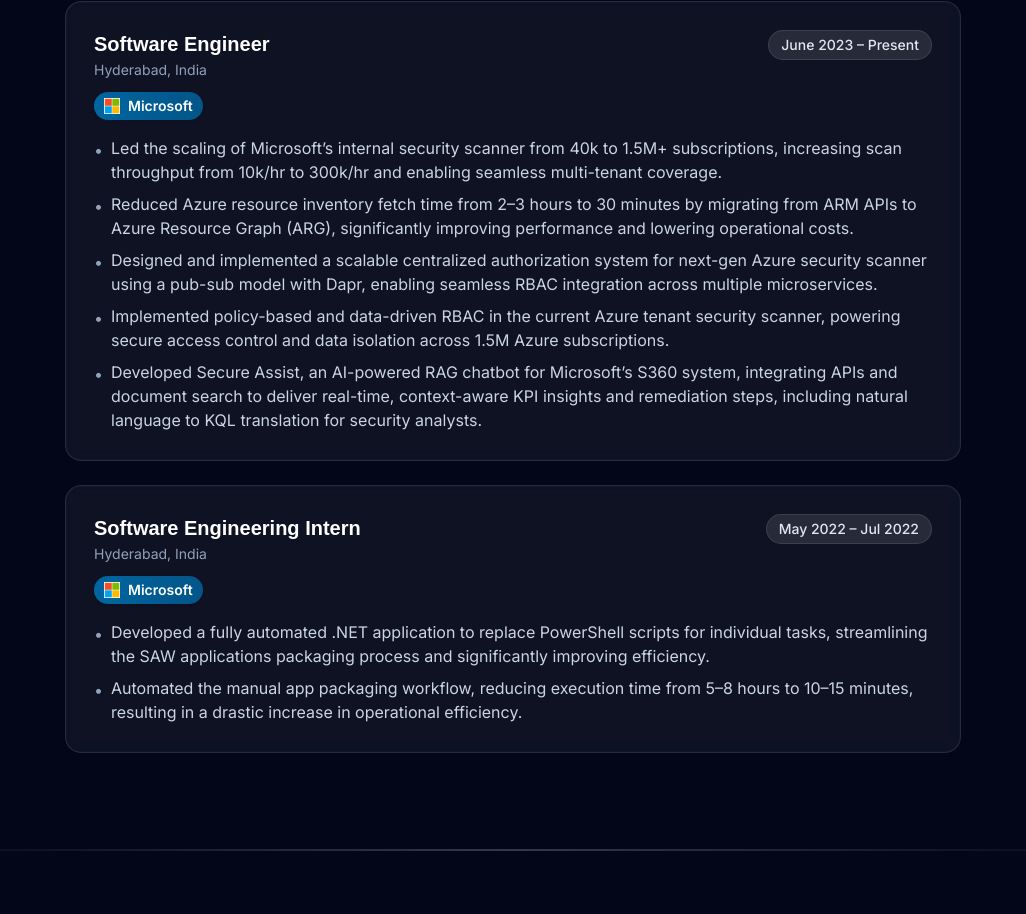
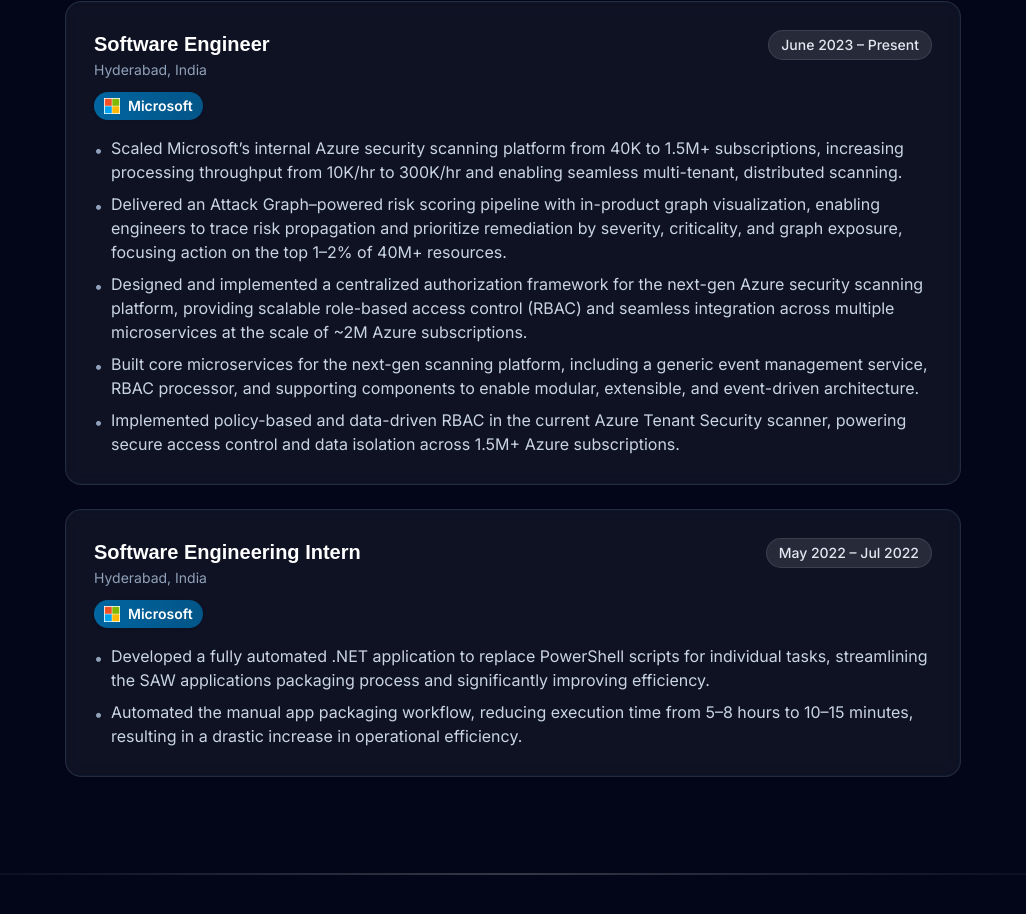
Before and after one commit to rajat-09x/Portfolio, a Next.js app: page / in a window 1280 px wide. Shown: the part 4171-5085 px from the top of the page, without its empty margins (127-1153 px from the left). Built offline with nearby package versions, Linux system fonts and the light colour scheme.

Commit message:
Update Experience.tsx

```diff
--- a/src/components/Experience.tsx
+++ b/src/components/Experience.tsx
@@ -40,11 +40,11 @@
       location: 'Hyderabad, India',
       duration: 'June 2023 – Present',
       bullets: [
-        'Led the scaling of Microsoft’s internal security scanner from 40k to 1.5M+ subscriptions, increasing scan throughput from 10k/hr to 300k/hr and enabling seamless multi-tenant coverage.',
-        'Reduced Azure resource inventory fetch time from 2–3 hours to 30 minutes by migrating from ARM APIs to Azure Resource Graph (ARG), significantly improving performance and lowering operational costs.',
-        'Designed and implemented a scalable centralized authorization system for next-gen Azure security scanner using a pub-sub model with Dapr, enabling seamless RBAC integration across multiple microservices.',
-        'Implemented policy-based and data-driven RBAC in the current Azure tenant security scanner, powering secure access control and data isolation across 1.5M Azure subscriptions.',
-        'Developed Secure Assist, an AI-powered RAG chatbot for Microsoft’s S360 system, integrating APIs and document search to deliver real-time, context-aware KPI insights and remediation steps, including natural language to KQL translation for security analysts.',
+        'Scaled Microsoft’s internal Azure security scanning platform from 40K to 1.5M+ subscriptions, increasing processing throughput from 10K/hr to 300K/hr and enabling seamless multi-tenant, distributed scanning.',
+        'Delivered an Attack Graph–powered risk scoring pipeline with in-product graph visualization, enabling engineers to trace risk propagation and prioritize remediation by severity, criticality, and graph exposure, focusing action on the top 1–2% of 40M+ resources.',
+        'Designed and implemented a centralized authorization framework for the next-gen Azure security scanning platform, providing scalable role-based access control (RBAC) and seamless integration across multiple microservices at the scale of ~2M Azure subscriptions.',
+        'Built core microservices for the next-gen scanning platform, including a generic event management service, RBAC processor, and supporting components to enable modular, extensible, and event-driven architecture.',
+        'Implemented policy-based and data-driven RBAC in the current Azure Tenant Security scanner, powering secure access control and data isolation across 1.5M+ Azure subscriptions.'
       ],
     },
     {
```
